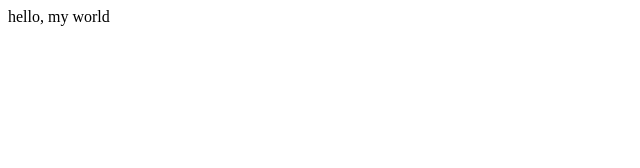
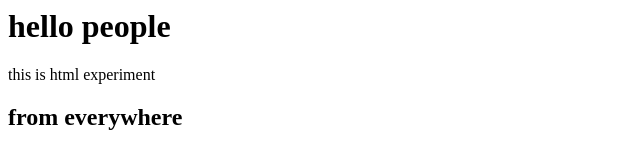
Before and after one commit to vladivaniuc/LearnGit, a plain HTML site: page index.html in a window 1280 px wide. Shown: the whole page, without its empty margins (0-640 px from the left). Drawn offline with Linux system fonts and the light colour scheme.

Commit message:
Add h1, p, h2 tags

```diff
--- a/index.html
+++ b/index.html
@@ -1 +1,4 @@
-hello, my world
+<h1>hello people</h1>
+
+<p>this is html experiment</p>
+<h2>from everywhere</h2>
```
